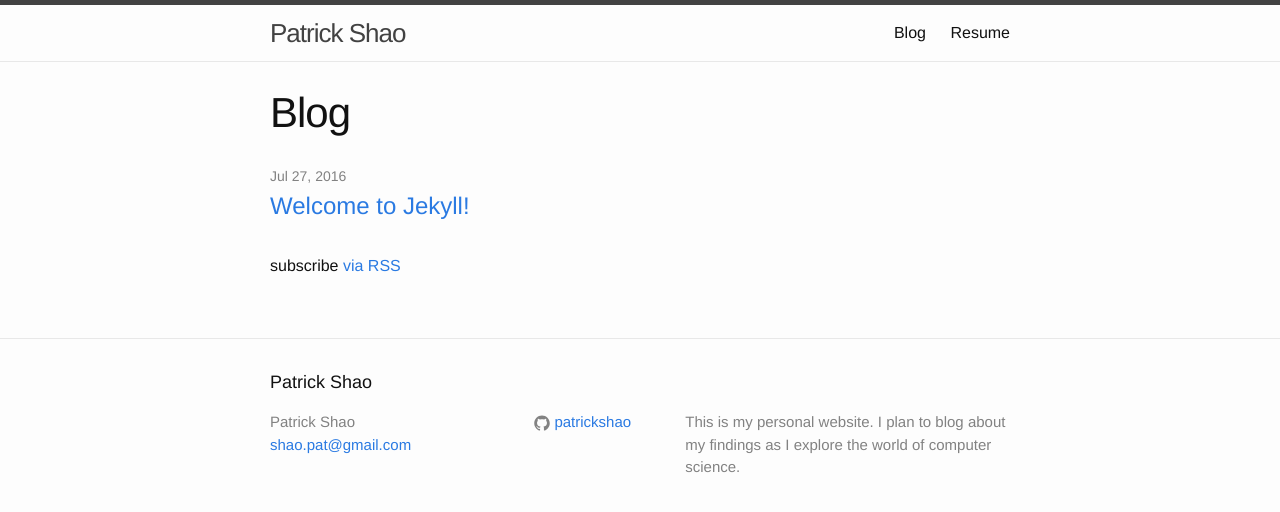
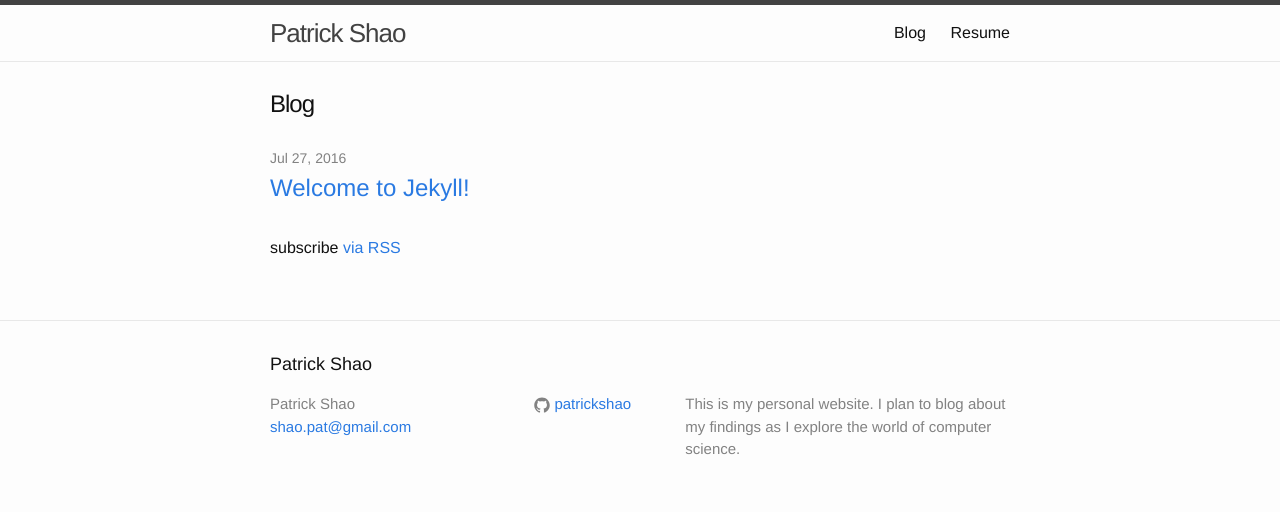
Before and after one commit to patrickshao/patrickshao.github.io, a Jekyll site: the page built from 01_blog.md, in a window 1280 px wide. Shown: the top 512 px of the page. Built offline with Jekyll 4.4.1, drawn with Linux system fonts in a browser that asks for light colours.

Commit message:
Clean up CSS, formatting of page, font-family

```diff
--- a/_layouts/page.html
+++ b/_layouts/page.html
@@ -4,7 +4,7 @@ layout: default
 <article class="post">
 
   <header class="post-header">
-    <h1 class="post-title">{{ page.title }}</h1>
+    <h2 class="post-title">{{ page.title }}</h2>
   </header>
 
   <div class="post-content">
--- a/_sass/_layout.scss
+++ b/_sass/_layout.scss
@@ -174,8 +174,12 @@
 }
 
 #about-me{
- height:200px;
- background-color:white;
+ /*height:200px;*/
+}
+
+#flexbox{
+  background-color: #e6e6e6;
+
 }
 
 .parallax {
@@ -216,6 +220,7 @@
 .flex-item {
   width: 300px;
   text-align: center;
+  margin-bottom: 20px;
 }
 
 .flex-title{
@@ -276,12 +281,12 @@
 }
 
 .post-title {
-    font-size: 42px;
+    /*font-size: 42px;*/
     letter-spacing: -1px;
     line-height: 1;
 
     @include media-query($on-laptop) {
-        font-size: 36px;
+        /*font-size: 36px;*/
     }
 }
 
--- a/css/main.scss
+++ b/css/main.scss
@@ -6,7 +6,7 @@
 
 
 // Our variables
-$base-font-family: "Helvetica Neue", Helvetica, Arial, sans-serif;
+$base-font-family: "HelveticaNeue-Light", "Helvetica Neue", Helvetica, Arial, sans-serif;
 $base-font-size:   16px;
 $base-font-weight: 400;
 $small-font-size:  $base-font-size * 0.875;
```
